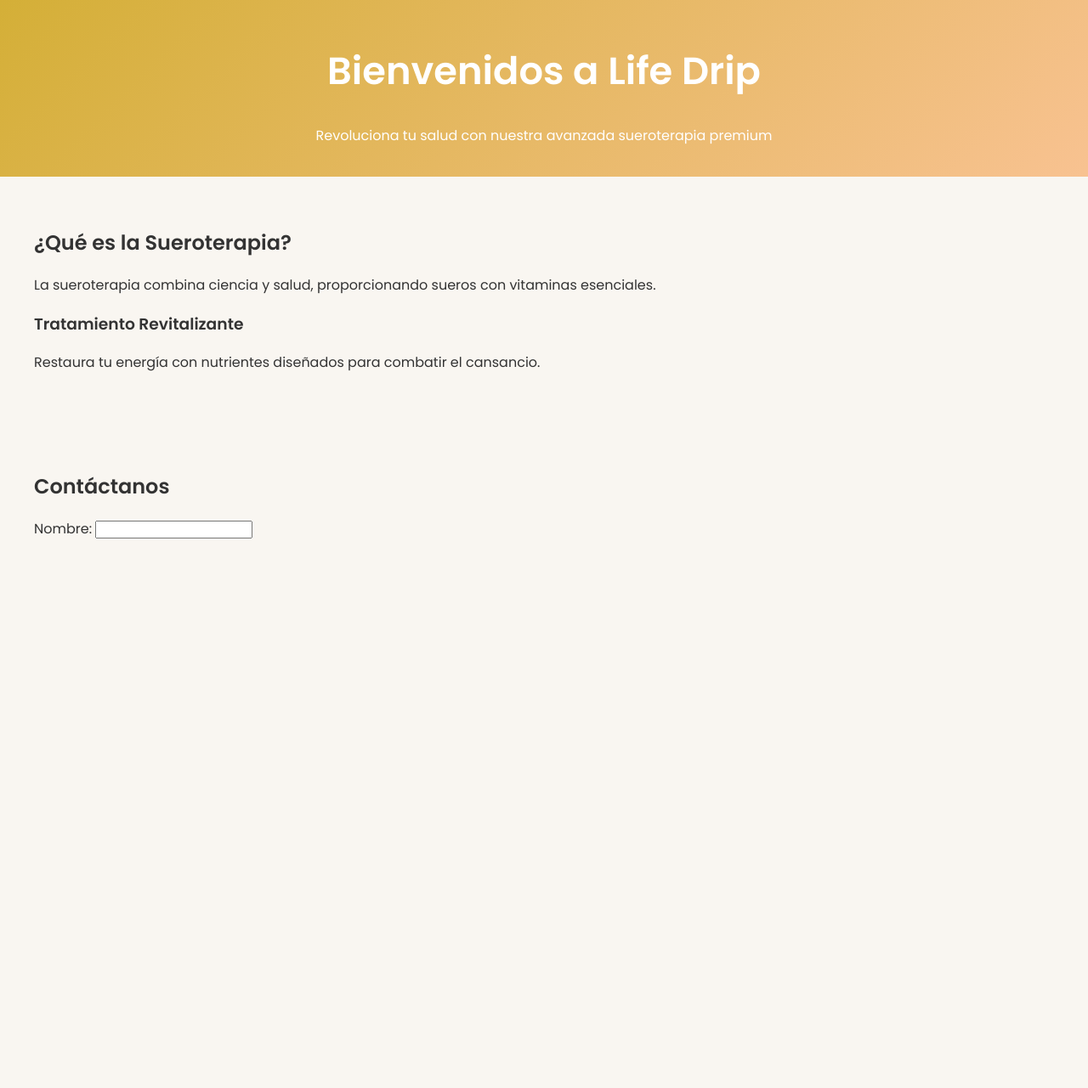
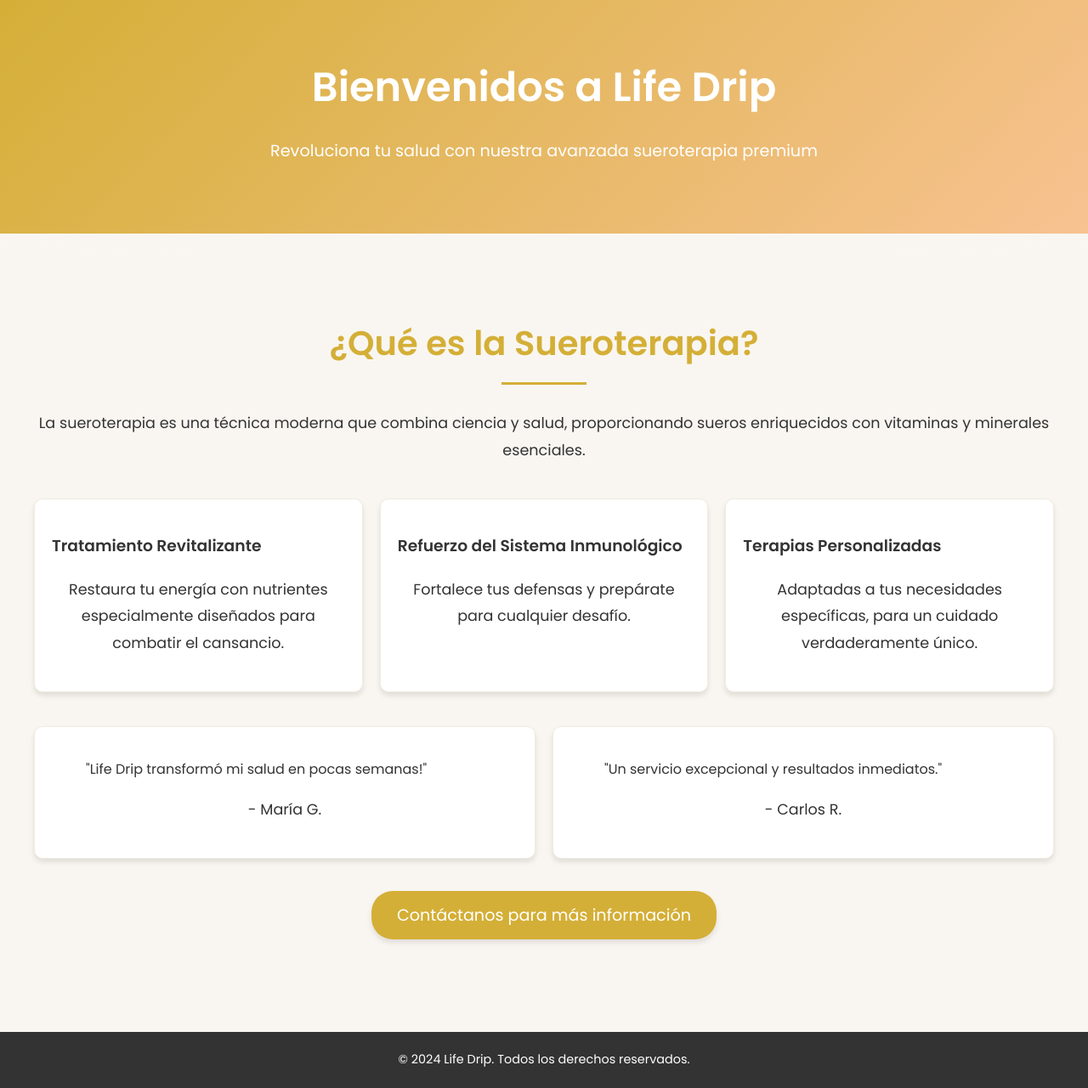
Before and after one commit to Seya766/Lifedrip, a plain HTML site: page index.html in a window 1280 px wide. Shown: the whole page at 85% size. Before the commit the page ends 800 px from the top, so only its background shows below. Drawn offline with Linux system fonts and the light colour scheme.

Commit message:
Update index.html

```diff
--- a/index.html
+++ b/index.html
@@ -6,56 +6,121 @@
     <title>Life Drip - Sueroterapia Premium</title>
     <link href="https://fonts.googleapis.com/css2?family=Poppins:wght@300;400;600&display=swap" rel="stylesheet">
     <style>
-        /* Styles generales */
         body {
             font-family: 'Poppins', sans-serif;
             margin: 0;
             padding: 0;
             background-color: #f9f6f1;
             color: #333;
+            line-height: 1.8;
             overflow-x: hidden;
         }
-        header, footer {
+        header {
             background: linear-gradient(135deg, #d4af37, #f8c291);
+            color: white;
+            padding: 60px 20px;
+            text-align: center;
+            position: relative;
+        }
+        header::after {
+            content: '';
+            position: absolute;
+            bottom: -20px;
+            left: 0;
+            right: 0;
+            height: 20px;
+            background: #f9f6f1;
+            border-radius: 50% / 100%;
+        }
+        header h1 {
+            font-size: 3em;
+            margin: 0;
+            font-weight: 600;
+            animation: fadeInDown 1s ease-in-out;
+        }
+        header p {
+            margin-top: 15px;
+            font-size: 1.2em;
+            animation: fadeInUp 1s ease-in-out;
+        }
+        @keyframes fadeInDown {
+            0% { transform: translateY(-50px); opacity: 0; }
+            100% { transform: translateY(0); opacity: 1; }
+        }
+        @keyframes fadeInUp {
+            0% { transform: translateY(50px); opacity: 0; }
+            100% { transform: translateY(0); opacity: 1; }
+        }
+        section {
+            padding: 60px 20px;
+            max-width: 1200px;
+            margin: auto;
+        }
+        section h2 {
+            color: #d4af37;
+            font-size: 2.5em;
+            margin-bottom: 30px;
+            position: relative;
+            text-align: center;
+        }
+        section h2::after {
+            content: '';
+            width: 100px;
+            height: 3px;
+            background: #d4af37;
+            display: block;
+            margin: 10px auto;
+        }
+        section p {
+            margin-bottom: 20px;
+            font-size: 1.1em;
+            text-align: center;
+        }
+        .services, .testimonials {
+            display: grid;
+            grid-template-columns: repeat(auto-fit, minmax(300px, 1fr));
+            gap: 20px;
+            margin-top: 40px;
+        }
+        .services div, .testimonials div {
+            background: #fff;
+            border: 1px solid #f1ece0;
+            border-radius: 10px;
+            padding: 20px;
+            box-shadow: 0 4px 6px rgba(0, 0, 0, 0.1);
+            transition: transform 0.3s ease, box-shadow 0.3s ease;
+        }
+        .services div:hover, .testimonials div:hover {
+            transform: translateY(-10px);
+            box-shadow: 0 6px 10px rgba(0, 0, 0, 0.15);
+        }
+        .cta {
+            text-align: center;
+            margin-top: 50px;
+        }
+        .cta a {
+            text-decoration: none;
+            background: #d4af37;
+            color: white;
+            padding: 15px 30px;
+            border-radius: 25px;
+            font-size: 1.2em;
+            transition: background 0.3s ease;
+            box-shadow: 0 4px 6px rgba(0, 0, 0, 0.1);
+        }
+        .cta a:hover {
+            background: #b8860b;
+        }
+        footer {
+            background-color: #333;
             color: white;
             text-align: center;
             padding: 20px;
-        }
-        header h1 {
-            font-size: 2.8em;
-        }
-        header p {
-            margin-top: 10px;
-        }
-        section {
-            padding: 40px 20px;
-            max-width: 1200px;
-            margin: auto;
-        }
-        .cta a, footer a {
-            display: inline-block;
-            text-decoration: none;
-            background: #d4af37;
-            color: white;
-            padding: 12px 25px;
-            border-radius: 25px;
-            font-size: 1em;
-            box-shadow: 0 4px 6px rgba(0, 0, 0, 0.1);
-            transition: 0.3s;
-        }
-        .cta a:hover, footer a:hover {
-            background: #b8860b;
+            margin-top: 60px;
         }
         footer p {
+            margin: 0;
             font-size: 0.9em;
-            margin: 0;
-        }
-        /* Responsivo */
-        @media (max-width: 768px) {
-            header h1 { font-size: 2em; }
-            .services, .testimonials {
-                grid-template-columns: 1fr;
-            }
         }
     </style>
 </head>
@@ -66,22 +131,39 @@
     </header>
     <section>
         <h2>¿Qué es la Sueroterapia?</h2>
-        <p>La sueroterapia combina ciencia y salud, proporcionando sueros con vitaminas esenciales.</p>
+        <p>
+            La sueroterapia es una técnica moderna que combina ciencia y salud, proporcionando sueros enriquecidos con vitaminas y minerales esenciales.
+        </p>
         <div class="services">
             <div>
                 <h3>Tratamiento Revitalizante</h3>
-                <p>Restaura tu energía con nutrientes diseñados para combatir el cansancio.</p>
+                <p>Restaura tu energía con nutrientes especialmente diseñados para combatir el cansancio.</p>
+            </div>
+            <div>
+                <h3>Refuerzo del Sistema Inmunológico</h3>
+                <p>Fortalece tus defensas y prepárate para cualquier desafío.</p>
+            </div>
+            <div>
+                <h3>Terapias Personalizadas</h3>
+                <p>Adaptadas a tus necesidades específicas, para un cuidado verdaderamente único.</p>
             </div>
         </div>
+        <div class="testimonials">
+            <div>
+                <blockquote>"Life Drip transformó mi salud en pocas semanas!"</blockquote>
+                <p>- María G.</p>
+            </div>
+            <div>
+                <blockquote>"Un servicio excepcional y resultados inmediatos."</blockquote>
+                <p>- Carlos R.</p>
+            </div>
+        </div>
+        <div class="cta">
+            <a href="#contacto">Contáctanos para más información</a>
+        </div>
     </section>
-
-    <!-- Página de Contacto -->
-    <section id="contacto">
-        <h2>Contáctanos</h2>
-        <form>
-            <label for="name">Nombre:</label>
-            <input type="text" id="name" name="name" required>
-        </form>
-    </section>
+    <footer>
+        <p>© 2024 Life Drip. Todos los derechos reservados.</p>
+    </footer>
 </body>
 </html>
```
